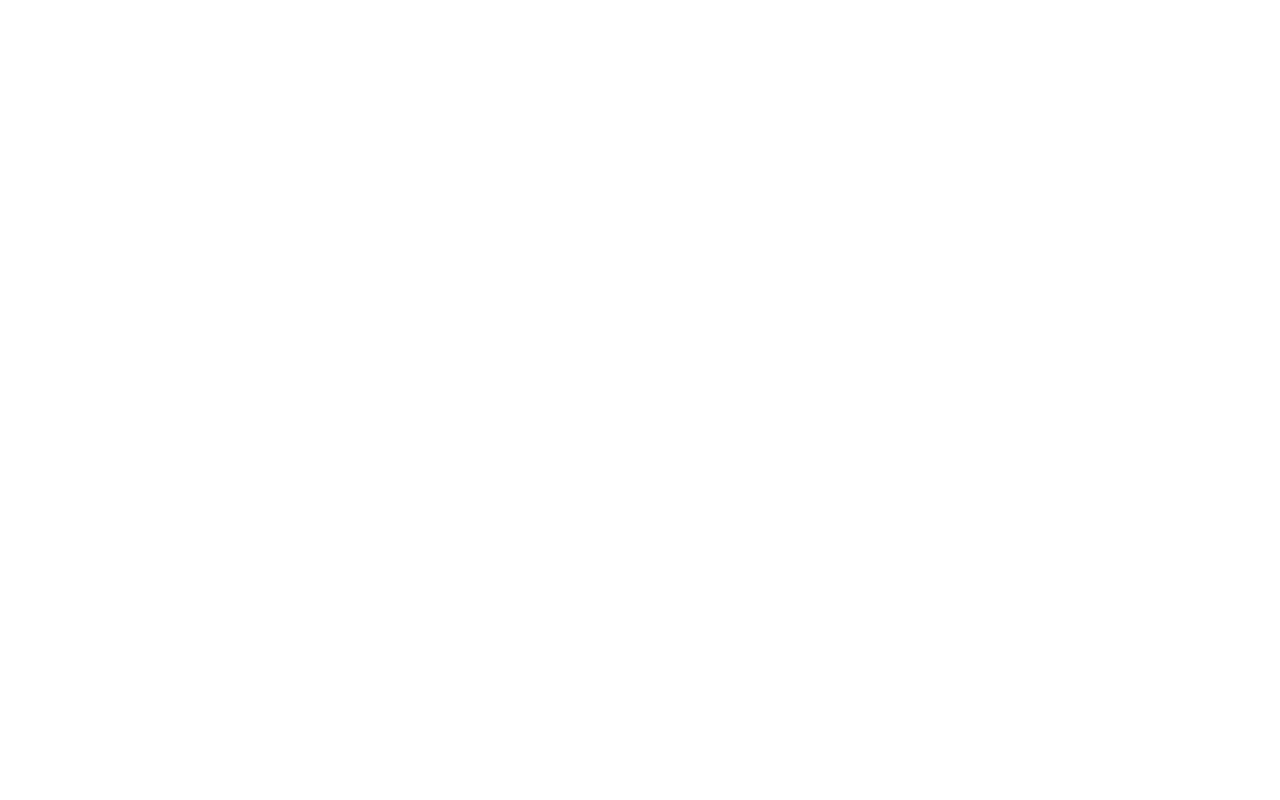
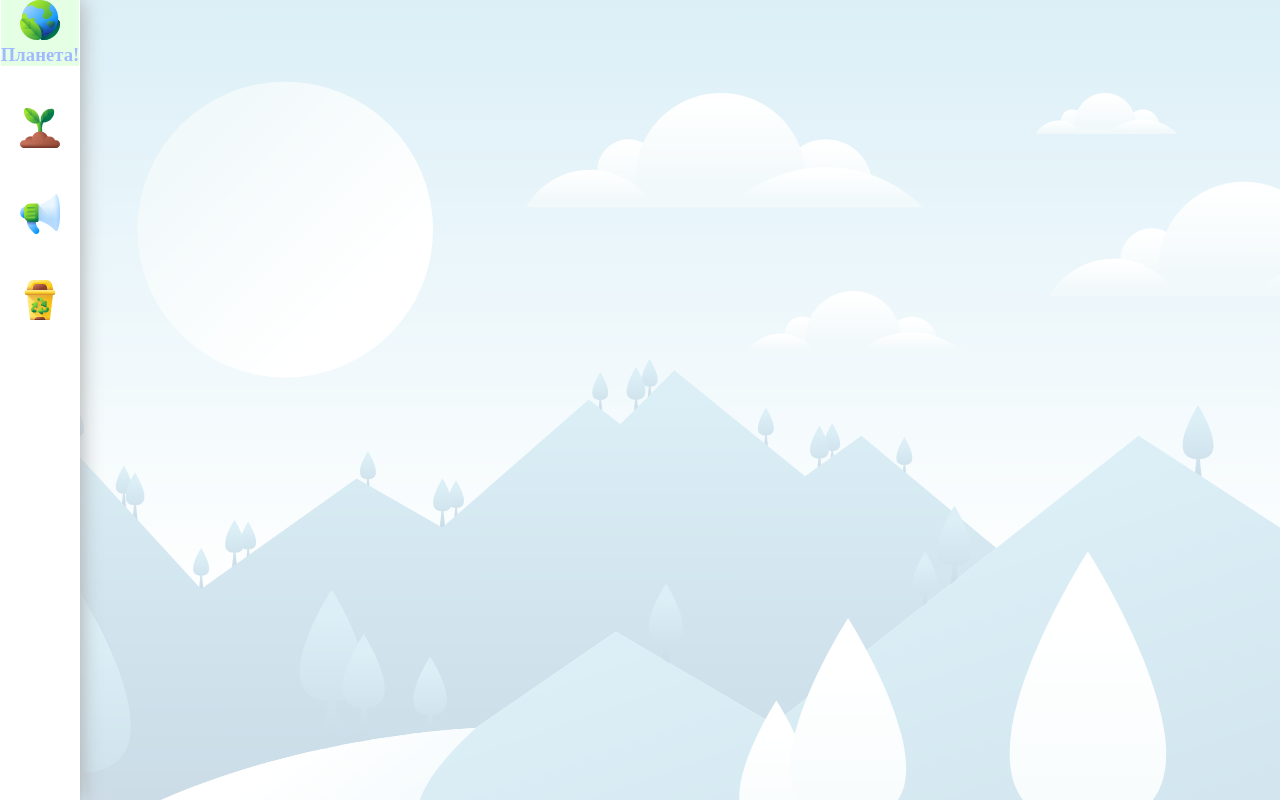
Before and after one commit to Avrora-star/ECO-site, a plain HTML site: page index.html in a window 1280 px wide. Drawn offline with Linux system fonts and the light colour scheme.

Commit message:
menu done

```diff
--- a/index.html
+++ b/index.html
@@ -7,6 +7,25 @@
     <title>ЭКО сайт</title>
 </head>
 <body>
+    <img src="images/bg.svg" alt="fon" class="bg">
+
+    <div class="menu">
+        <a href="/" class="logo">
+            <img src="images/planet.svg" alt="planeta">
+            <h3>Планета!</h3>
+        </a>
+        <nav>
+            <a href="#plants">
+                <img src="images/plant.svg" alt="plant">
+            </a>
+            <a href="#news">
+                <img src="images/news.svg" alt="news">
+            </a>
+            <a href="#recycle">
+                <img src="images/recycle.svg" alt="recycle">
+            </a>
+        </nav>
+    </div>
 
 </body>
 </html>
--- a/style.css
+++ b/style.css
@@ -0,0 +1,63 @@
+* {
+    margin: 0;
+    padding: 0;
+}
+
+.bg {
+    width: 100%;
+    height: 100%;
+    position: fixed;
+    top: 0;
+    left: 0;
+    object-fit: cover;
+    object-position: top;
+    filter: hue-rotate(210deg);
+    opacity: 0.2;
+    z-index: -1;
+}
+
+.menu img {
+    width: 40px;
+    transition: 0.3s;
+}
+
+.menu {
+    background-color: white;
+    box-shadow: 1px 1px 20px #aaa;
+    position: fixed;
+    width: 80px;
+    height: 100vh;
+    top: 0;
+    left: 0;
+    display:flex;
+    flex-direction: column;
+    align-items: center;
+}
+
+nav {
+    display: flex;
+    flex-direction: column;
+    height: 300px;
+    justify-content: space-evenly;
+}
+
+.logo {
+    text-align: center;
+    color:#a0b9ff;
+}
+
+.menu a:hover {
+    background-color: #e5ffe5;
+}
+
+nav a:hover img {
+    transform: rotate(15deg) translateX(20px);
+}
+
+.menu a {
+    transition: 0.3s;
+}
+
+a {
+    text-decoration: none;
+}
```
